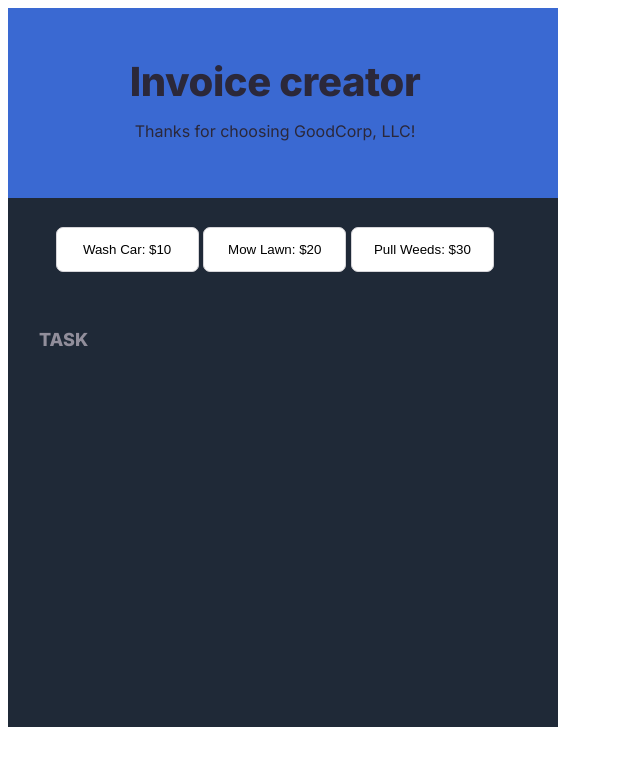
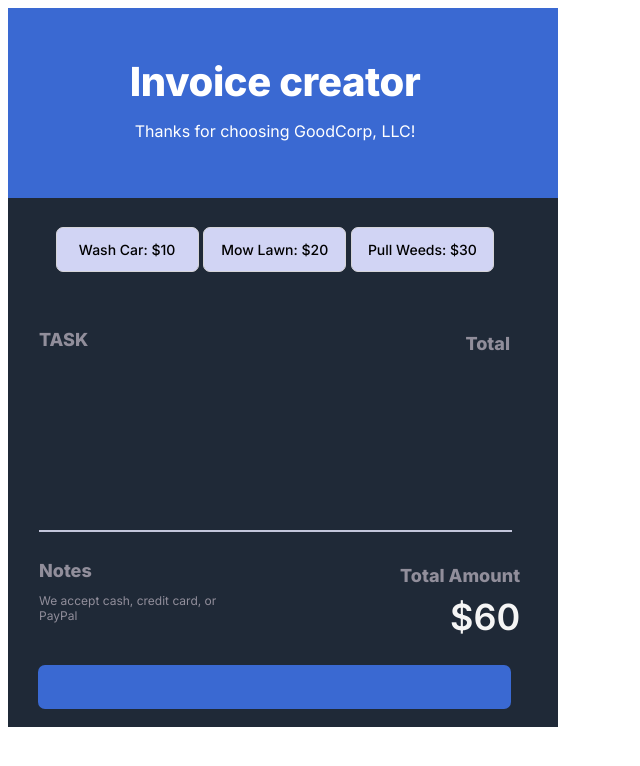
Before and after one commit to shaunvan119/invoice-creator, a plain HTML site: page index.html in a window 1280 px wide. Shown: the whole page, without its empty margins (0-640 px from the left). Drawn offline with Linux system fonts and the light colour scheme.

Commit message:
css styling

```diff
--- a/index.css
+++ b/index.css
@@ -33,7 +33,7 @@ font-size: 20px;
 line-height: 40px;
 text-align: center;
 letter-spacing: -0.02em;
-color: #2B283A;
+color: #FFFFFF;
 }
 
 
@@ -43,7 +43,7 @@ font-size: 16px;
 font-weight: 400;
 line-height: 5px;
 letter-spacing: 0em;
-color: #2B283A;
+color: #FFFFFF;
 
 }
 
@@ -61,14 +61,22 @@ top: 227px;
 width: 143.17px;
 height: 45px;
 top: 227px;
-background: #FFFFFF;
+background: #D1D4F4;
 border: 1px solid #D5D4D8;
 box-sizing: border-box;
 border-radius: 7px;
 
+font-family: Inter;
+font-size: 14px;
+font-weight: 500;
+line-height: 16px;
+letter-spacing: 0em;
+
+
+
 }
 
-.task-total {
+#task-total-left {
 position: absolute;
 width: 95px;
 height: 22px;
@@ -86,3 +94,97 @@ line-height: 20px;
 color: #918E9B;
 
 }
+
+#task-total-right {
+position: absolute;
+width: 78px;
+height: 22px;
+left: 432px;
+top: 319px;
+font-family: 'Inter';
+font-style: normal;
+font-weight: 700;
+font-size: 12px;
+line-height: 20px;
+/* or 167% */
+
+text-align: right;
+
+color: #918E9B;
+
+}
+
+.line-img {
+position: absolute;
+width: 471px;
+height: 0px;
+left: 39px;
+top: 530px;
+
+border: 1px solid #C3C6DB;
+}
+
+
+
+#total-right {
+position: absolute;
+width: 200px;
+height: 28px;
+left: 320px;
+top: 545px;
+font-weight: 600;
+font-size: 12px;
+line-height: 32px;
+/* or 267% */
+
+text-align: right;
+
+color: #918E9B;
+}
+
+ #notes-left {
+position: absolute;
+width: 218px;
+height: 15px;
+left: 39px;
+top: 548px;
+font-weight: 400;
+font-size: 12px;
+line-height: 15px;
+/* identical to box height, or 125% */
+
+
+color:#918E9B;
+
+}
+
+#total-dollar {
+position: absolute;
+height: 28px;
+top: 20px;
+left: 130px;
+font-weight: 600;
+font-size: 36px;
+line-height: 32px;
+/* or 89% */
+
+text-align: right;
+
+color: #F5F5F5;
+}
+
+#send-invoice {
+    display: flex;
+flex-direction: row;
+justify-content: center;
+align-items: center;
+padding: 9px 17px 9px 15px;
+border: none;
+position: absolute;
+width: 473px;
+height: 44px;
+left: 38px;
+top: 665px;
+background: #3A69D2;
+border-radius: 7px;
+}
--- a/index.html
+++ b/index.html
@@ -23,11 +23,30 @@
                     <button>Wash Car: $10</button>
                     <button>Mow Lawn: $20</button>
                     <button>Pull Weeds: $30</button>
-                </div>
-                <div class="task-total">
-                    <h2>TASK</h2>
+            </div>
+                      <div id="task-total-left">
+                      <h2>TASK</h2>
+                   </div>
+                      <div id="task-total-right">
+                      <h2>Total</h2>
+                   </div>
+                      <div class="line-img">
+                   </div>
 
-            </div>
+                      <div id="notes-left">
+                      <h2>Notes</h2>
+                      <p>We accept cash, credit card, or PayPal</p>
+                  </div>
+                     <div id="total-right">
+                     <h2>Total Amount</h2>
+                     <p id="total-dollar">$60</p>
+             </div>
+                     <div class="invoice-button">
+                         <button id="send-invoice"></button>
+
+          </div>
+
+
    </div>
     <script src="index.js"></script>
 </body>
```
